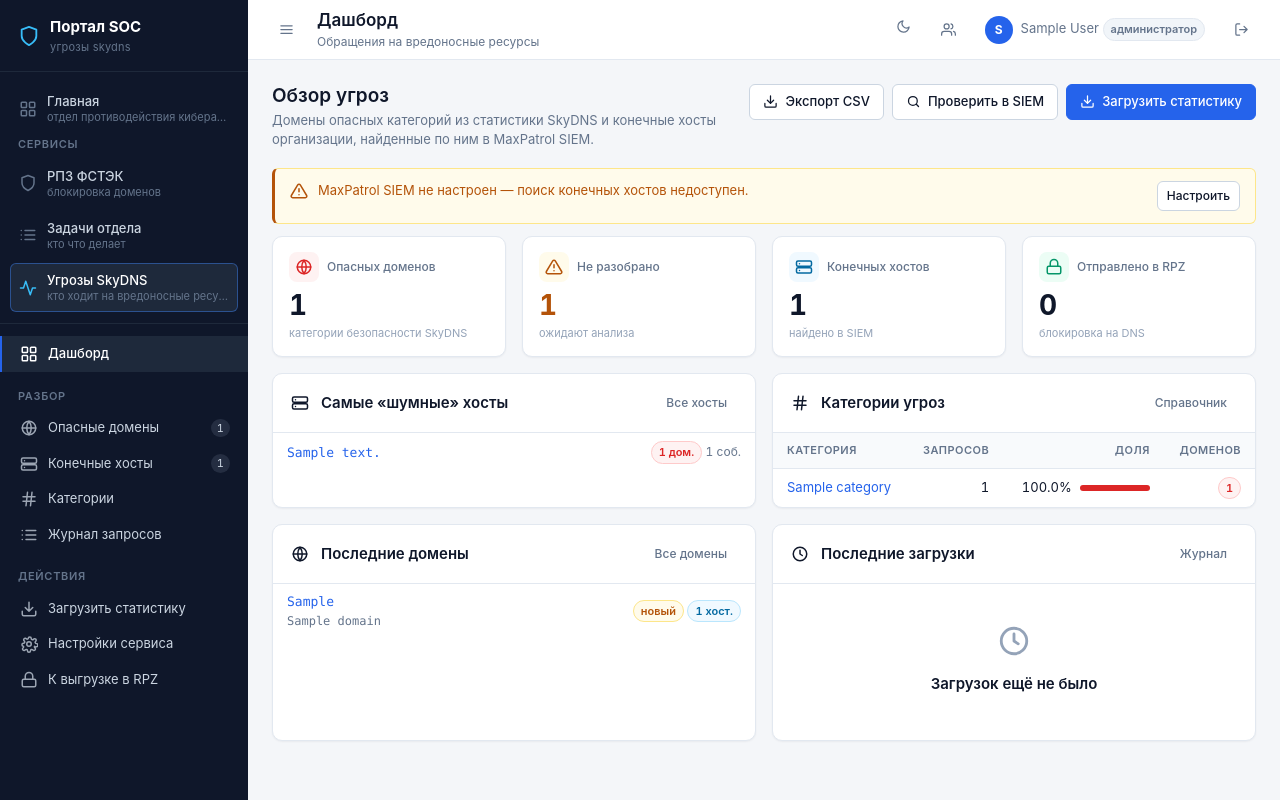
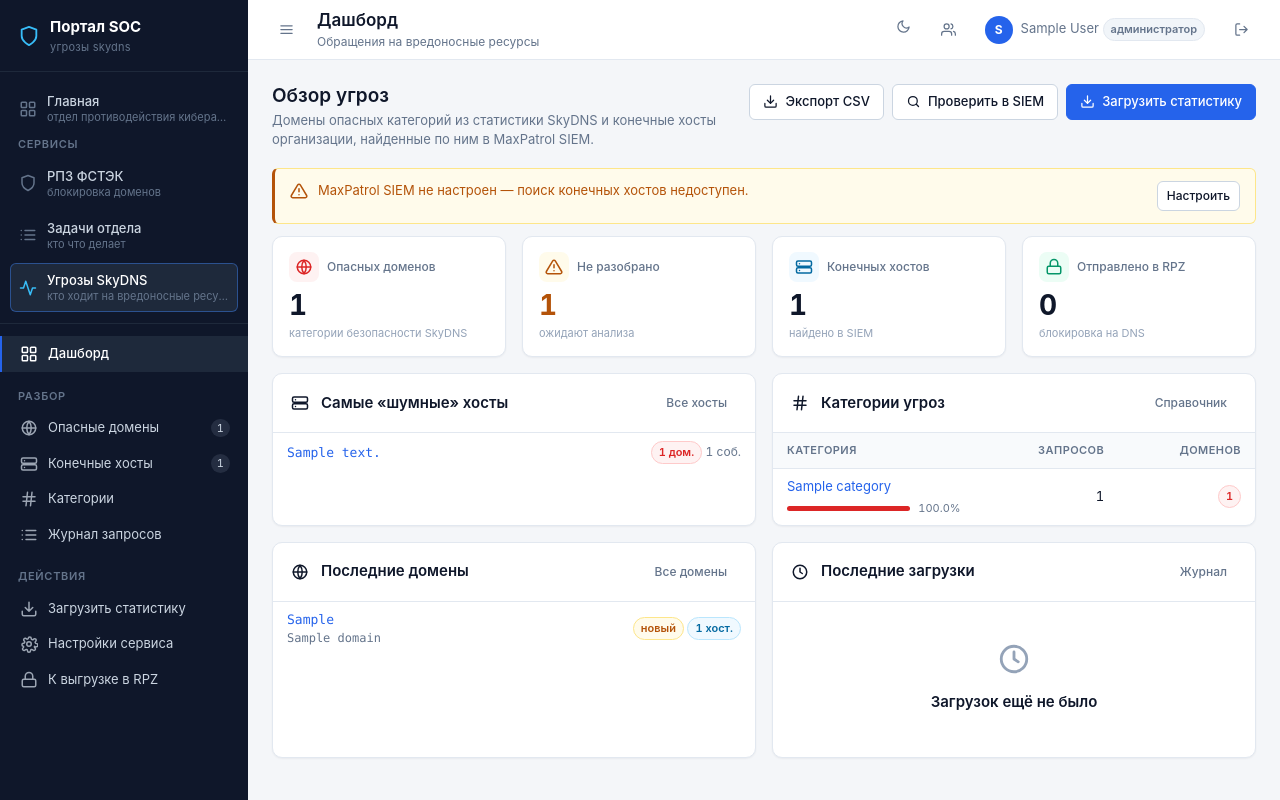
Before and after one commit to Marak72/RPZ, a Flask app: page /skydns/ in a window 1280 px wide. Run offline with Flask 3, Linux system fonts and the light colour scheme; a user stored in the database is signed in; tables that the repository leaves empty hold one stand-in row (values such as "Sample post").

Commit message:
SkyDNS: столбцы категорий угроз больше не вылезают из карточки
Карточка «Категории угроз» стоит в двухколоночной сетке и узкая, а таблица
в ней была на четыре столбца, причём полоска доли имела фиксированную
ширину 70 px. В сумме таблица не влезала и выходила за границы карточки.

Что сделано:
- доля переехала из отдельного столбца под название категории — полоской
  во всю доступную ширину, столбцов осталось три;
- .card__body--flush получил overflow-x: auto — теперь ни одна таблица
  внутри карточки не может разорвать её границы, а прокрутится сама;
- прочерк вместо «0» у категорий без набранной статистики.

Заодно убрана мёртвая переменная в group_by_domain (ruff F841).

Co-Authored-By: Claude Opus 5 <noreply@anthropic.com>
Claude-Session: https://claude.ai/code/session_01Uiks1FBDA6J9LEnmejPtMr

```diff
--- a/app/services/rpz_parser.py
+++ b/app/services/rpz_parser.py
@@ -125,7 +125,6 @@ def group_by_domain(entries: list[ParsedEntry]) -> list[dict]:
     """Свернуть base+wildcard одного домена в одну строку для отображения."""
     grouped: dict[str, dict] = {}
     for e in entries:
-        key = (e.domain, e.record_type, e.target)
         row = grouped.get(e.domain)
         if row is None:
             row = {
--- a/app/static/css/app.css
+++ b/app/static/css/app.css
@@ -307,7 +307,7 @@ a.user-chip:hover { background: var(--surface-3); text-decoration: none; }
 }
 .card__title { font-size: .9375rem; font-weight: 600; }
 .card__body { padding: 1.125rem; }
-.card__body--flush { padding: 0; }
+.card__body--flush { padding: 0; overflow-x: auto; }
 .card__footer {
   padding: .75rem 1.125rem; border-top: 1px solid var(--border);
   background: var(--surface-2);
@@ -787,11 +787,14 @@ tr:hover .copy-btn { opacity: 1; }
 }
 .queue__list { display: grid; gap: .5rem; grid-template-columns: repeat(auto-fill, minmax(280px, 1fr)); }
 
-/* Доля категории в объёме запросов. */
-.share { display: flex; align-items: center; gap: .5rem; justify-content: flex-end; }
-.share__value { font-variant-numeric: tabular-nums; min-width: 3.25rem; text-align: right; }
+/* Доля категории в объёме запросов: полоска под названием. */
+.share { display: flex; align-items: center; gap: .5rem; margin-top: .25rem; }
+.share__value {
+  font-size: .6875rem; color: var(--text-muted);
+  font-variant-numeric: tabular-nums; flex: none;
+}
 .share__bar {
-  display: block; width: 70px; height: 6px; flex: none;
+  display: block; flex: 1; min-width: 40px; height: 5px;
   background: var(--surface-3); border-radius: 999px; overflow: hidden;
 }
 .share__bar i { display: block; height: 100%; background: var(--danger); }
--- a/app/templates/skydns/dashboard.html
+++ b/app/templates/skydns/dashboard.html
@@ -126,12 +126,14 @@
       <table class="table">
         <thead>
           <tr>
-            <th>Категория</th><th class="num">Запросов</th>
-            <th class="num">Доля</th><th class="num">Доменов</th>
+            <th>Категория</th>
+            <th class="num">Запросов</th>
+            <th class="num">Доменов</th>
           </tr>
         </thead>
         <tbody>
           {% for cat in danger_cats %}
+          {% set share = (cat.requests * 100 / danger_total) if danger_total else 0 %}
           <tr>
             <td>
               <a href="{{ url_for('skydns.domains', category=cat.id) }}">
@@ -139,14 +141,15 @@
               {% if not cat.is_tracked %}
               <span class="badge badge--neutral">не отслеживается</span>
               {% endif %}
+              {# Доля отдельным столбцом не помещалась в узкую карточку —
+                 показываем её полоской под названием категории. #}
+              <div class="share" title="Доля в объёме вредоносных запросов">
+                <span class="share__bar"><i style="width: {{ share }}%"></i></span>
+                <span class="share__value">{{ '%.1f'|format(share) }}%</span>
+              </div>
             </td>
-            <td class="num">{{ '{:,}'.format(cat.requests).replace(',', ' ') }}</td>
-            <td class="num">
-              {% set share = (cat.requests * 100 / danger_total) if danger_total else 0 %}
-              <div class="share">
-                <span class="share__value">{{ '%.1f'|format(share) }}%</span>
-                <span class="share__bar"><i style="width: {{ share }}%"></i></span>
-              </div>
+            <td class="num nowrap">
+              {{ '{:,}'.format(cat.requests).replace(',', ' ') if cat.requests else '—' }}
             </td>
             <td class="num">
               {% if cat.domains_count %}
```
